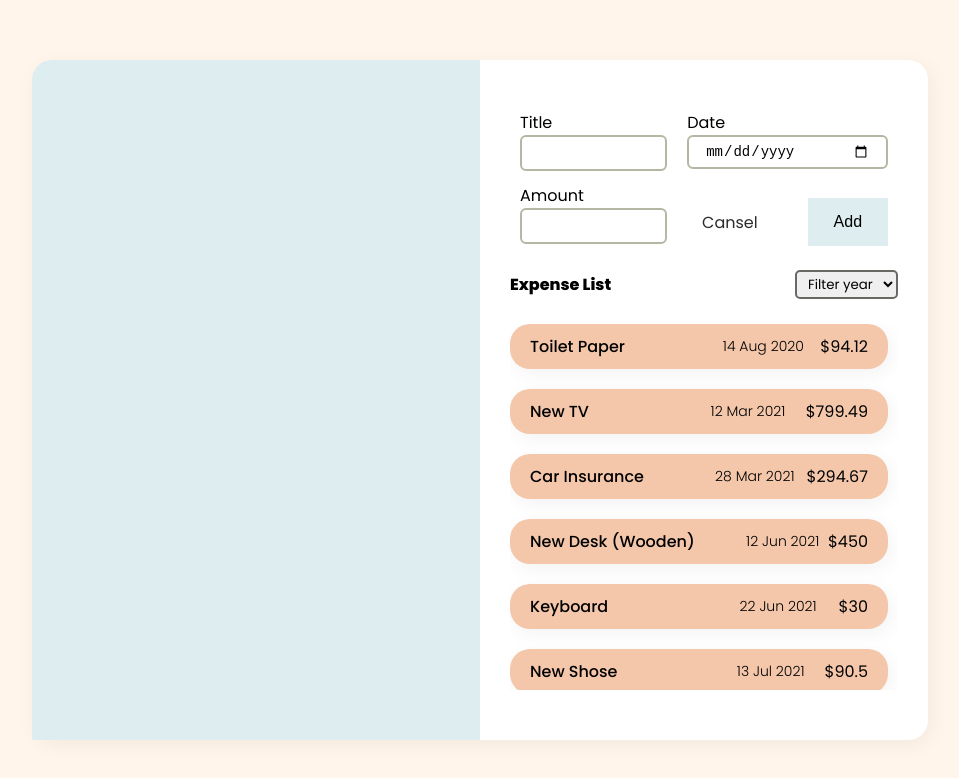
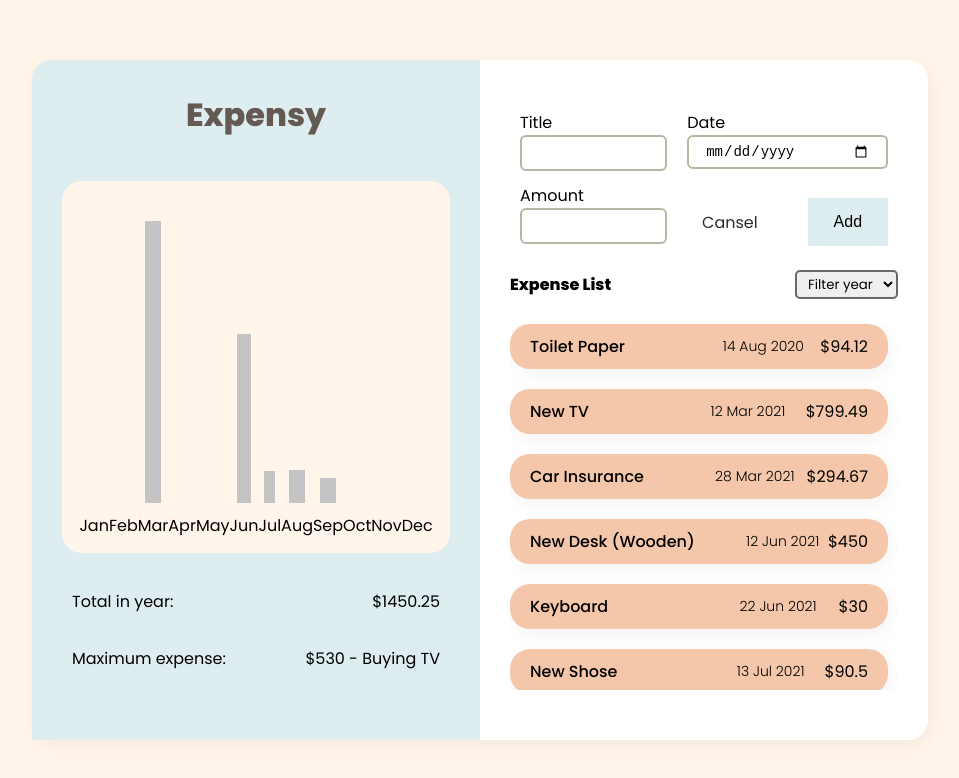
Before and after one commit to erfan-amani/expensy, a React (Create React App) app: page / in a window 1280 px wide. Shown: the top 778 px of the page, without its empty margins (160-1119 px from the left). Built offline with nearby package versions, Linux system fonts and the light colour scheme.

Commit message:
added basic functionality to chart and now show the chart just for all expenses

```diff
--- a/public/index.html
+++ b/public/index.html
@@ -30,7 +30,7 @@
       href="https://fonts.googleapis.com/css2?family=Poppins:ital,wght@0,300;0,400;0,500;0,800;0,200&display=swap"
       rel="stylesheet"
     />
-    <title>React App</title>
+    <title>Expensy</title>
   </head>
   <body>
     <noscript>You need to enable JavaScript to run this app.</noscript>
--- a/src/App.js
+++ b/src/App.js
@@ -1,6 +1,6 @@
 import React, { useState } from 'react';
 import './App.css';
-import ExpensesChart from './components/ExpensesChart/ExpensesChart';
+import Chart from './components/Chart/Chart';
 import ExpensesData from './components/ExpensesData/ExpensesData';
 import Card from './components/UI/Card';
 
@@ -54,7 +54,7 @@ const App = () => {
 
   return (
     <Card className="container">
-      <ExpensesChart />
+      <Chart expenses={expenses} />
       <ExpensesData items={expenses} addNewExpenseHandler={addNewExpense} />
     </Card>
   );
--- /dev/null
+++ b/src/components/Chart/Chart.css
@@ -0,0 +1,38 @@
+.chart {
+  display: flex;
+  flex-direction: column;
+  align-items: center;
+  gap: 20px;
+  width: 50%;
+  border-radius: 20px 0 0;
+  background-color: #deedf0;
+  padding: 10px 30px 50px 30px;
+}
+
+.chart__header {
+  color: #645953;
+}
+
+.chart__board {
+  display: grid;
+  grid-template-columns: repeat(12, 1fr);
+  justify-content: center;
+  width: 100%;
+  height: 60%;
+  padding: 40px 20px 0 20px;
+  background-color: #fff5eb;
+  border-radius: 20px;
+}
+
+.chart__details {
+  width: 100%;
+  display: grid;
+  grid-template-columns: repeat(2, 1fr);
+  align-items: center;
+  padding: 0 10px;
+}
+
+.chart__details--total,
+.chart__details--max {
+  justify-self: end;
+}
--- /dev/null
+++ b/src/components/Chart/Chart.js
@@ -0,0 +1,52 @@
+import React from 'react';
+import './Chart.css';
+import ChartBar from './ChartBar';
+
+const ExpensesChart = ({ expenses, max }) => {
+  const allExpensesAmount = expenses.map((expense) => expense.amount);
+  const maxValue = Math.max(...allExpensesAmount);
+  const chartDataPoints = [
+    { label: 'Jan', value: 0 },
+    { label: 'Feb', value: 0 },
+    { label: 'Mar', value: 0 },
+    { label: 'Apr', value: 0 },
+    { label: 'May', value: 0 },
+    { label: 'Jun', value: 0 },
+    { label: 'Jul', value: 0 },
+    { label: 'Aug', value: 0 },
+    { label: 'Sep', value: 0 },
+    { label: 'Oct', value: 0 },
+    { label: 'Nov', value: 0 },
+    { label: 'Dec', value: 0 },
+  ];
+
+  for (const expense of expenses) {
+    const month = expense.date.getMonth();
+    chartDataPoints[month].value += expense.amount;
+  }
+  console.log(chartDataPoints);
+
+  return (
+    <div className="chart">
+      <h1 className="chart__header">Expensy</h1>
+      <div className="chart__board">
+        {chartDataPoints.map((dataPoint) => (
+          <ChartBar
+            key={dataPoint.label}
+            value={dataPoint.value}
+            label={dataPoint.label}
+            maxValue={maxValue}
+          />
+        ))}
+      </div>
+      <div className="chart__details">
+        <p>Total in year:</p>
+        <span className="chart__details--total">$1450.25</span>
+        <p>Maximum expense:</p>
+        <span className="chart__details--max">$530 - Buying TV</span>
+      </div>
+    </div>
+  );
+};
+
+export default ExpensesChart;
--- /dev/null
+++ b/src/components/Chart/ChartBar.css
@@ -0,0 +1,24 @@
+.chart-bar {
+  display: grid;
+  grid-template-rows: 85% 1fr;
+  justify-content: center;
+  gap: 10px;
+}
+
+.chart-bar__bar {
+  display: flex;
+  flex-direction: column;
+  justify-content: flex-end;
+  width: 50%;
+  margin: 0 auto;
+}
+
+.chart-bar__fill {
+  background-color: #c4c4c4;
+  transition: height 0.2s;
+  height: 70%;
+}
+
+.chart-bar__label {
+  /* transform: rotate(90deg); */
+}
--- /dev/null
+++ b/src/components/Chart/ChartBar.js
@@ -0,0 +1,18 @@
+import React from 'react';
+import './ChartBar.css';
+
+const ChartBar = ({ value, label, maxValue }) => {
+  return (
+    <div className="chart-bar">
+      <div className="chart-bar__bar">
+        <div
+          className="chart-bar__fill"
+          style={{ height: (value / maxValue) * 100 + '%' }}
+        ></div>
+      </div>
+      <div className="chart-bar__label">{label}</div>
+    </div>
+  );
+};
+
+export default ChartBar;
--- a/src/components/ExpensesChart/ExpensesChart.css
+++ /dev/null
@@ -1,5 +0,0 @@
-.expenses-chart {
-  width: 50%;
-  border-radius: 20px 0 0;
-  background-color: #deedf0;
-}
--- a/src/components/ExpensesChart/ExpensesChart.js
+++ /dev/null
@@ -1,8 +0,0 @@
-import React from 'react';
-import './ExpensesChart.css';
-
-const ExpensesChart = () => {
-  return <div className="expenses-chart"></div>;
-};
-
-export default ExpensesChart;
```
